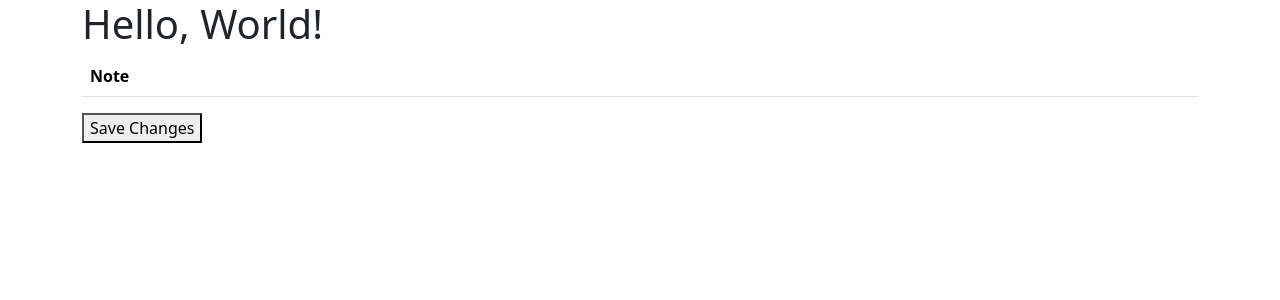
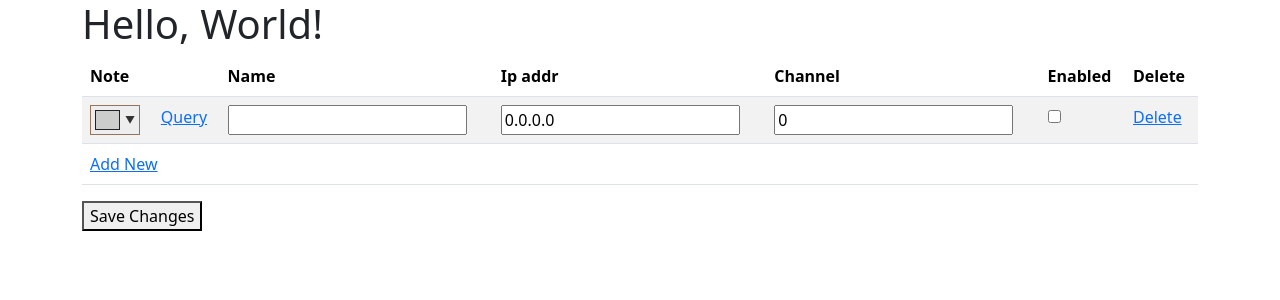
Before and after one commit to yesterdayforgotten/dmx_smartbulb, a Django app: page / in a window 1280 px wide. Shown: the top 300 px of the page. Run offline with Django 3.2, Linux system fonts and the light colour scheme; data that the repository does not hold is empty; some libraries are stand-ins or nearby versions.

Commit message:
More changes

```diff
--- a/config/forms.py
+++ b/config/forms.py
@@ -13,4 +13,4 @@ class BulbForm(forms.ModelForm):
     def save(self, commit=True):
         return super(BulbForm, self).save(commit=commit)
 
-BulbFormSet = modelformset_factory(Bulb, form=BulbForm, exclude=(), extra=0, can_delete=True)
+BulbFormSet = modelformset_factory(Bulb, form=BulbForm, exclude=(), extra=1, can_delete=True)
--- a/config/jobs.py
+++ b/config/jobs.py
@@ -38,6 +38,8 @@ Scheduler.run_continuously = run_continuously
 from stupidArtnet import StupidArtnetServer
 
 def rx_something(data):
+    if rx_something.last_update != None and time.time()-rx_something.last_update < .05:
+        return
     #start_time = time.time()
     for bulb in Bulb.objects.all():
         if bulb.enabled == False:
@@ -49,6 +51,8 @@ def rx_something(data):
         Kasa.change_color(bulb.ip_addr, hue, sat, val)
     #stop_time = time.time()
     #print("--- %s seconds ---" % (stop_time - start_time))
+    rx_something.last_update = time.time()
+rx_something.last_update = None
 
 def do_something():
     a = StupidArtnetServer()
--- a/config/kasabulb/kasabulb.py
+++ b/config/kasabulb/kasabulb.py
@@ -80,8 +80,8 @@ class Kasa:
                     'saturation': sat,
                     'brightness': val,
                     'on_off': 0 if val == 0 else 1,
-                    #'color_temp': 0,
-                    #'ignore_default': 1,
+                    'color_temp': 0,
+                    'ignore_default': 1,
                     'transition_period': transition_period
                 }
             }
--- a/config/models.py
+++ b/config/models.py
@@ -5,4 +5,4 @@ class Bulb(models.Model):
     name    = models.CharField(max_length=100)
     ip_addr = models.GenericIPAddressField(protocol="IPv4", default="0.0.0.0")
     channel = models.IntegerField(default=0,validators=[MaxValueValidator(511), MinValueValidator(1)])
-    enabled = models.BooleanField(default=0)
+    enabled = models.BooleanField(default=False)
--- a/config/templates/pages/home.html
+++ b/config/templates/pages/home.html
@@ -4,7 +4,7 @@
     <h1>Hello, World!</h1>
     <form class="form-horizontal" method="post" action="">{% csrf_token %}
         {{ formset.management_form }}
-        <table class="table table-striped">
+        <table id="bulb-table" class="table table-striped">
             <thead>
                 <th>Note</th>
                 <th></th>
@@ -47,11 +47,18 @@
     <script src="{% static 'jquery.formset.js' %}"></script>
     <script src="{% static 'spectrum.js' %}"></script>
     <script type="text/javascript">
+        // Initialize dynamic form adding/deletion
         $('.formset_row').formset({
             addText: 'Add New',
             deleteText: 'Delete',
             prefix: "{{ formset.prefix }}",
         });
+
+        // Hide extra row if there are already some rows present
+        rows = $('#bulb-table > tbody').children('.formset_row')
+        if (rows.length > 1) {
+            $(rows[rows.length-1]).css('display','none')
+        }
 
         function rgbToHex(r, g, b) {
             return "#" + (1 << 24 | r << 16 | g << 8 | b).toString(16).slice(1);
```
Also changed, not shown: 1 other file.
